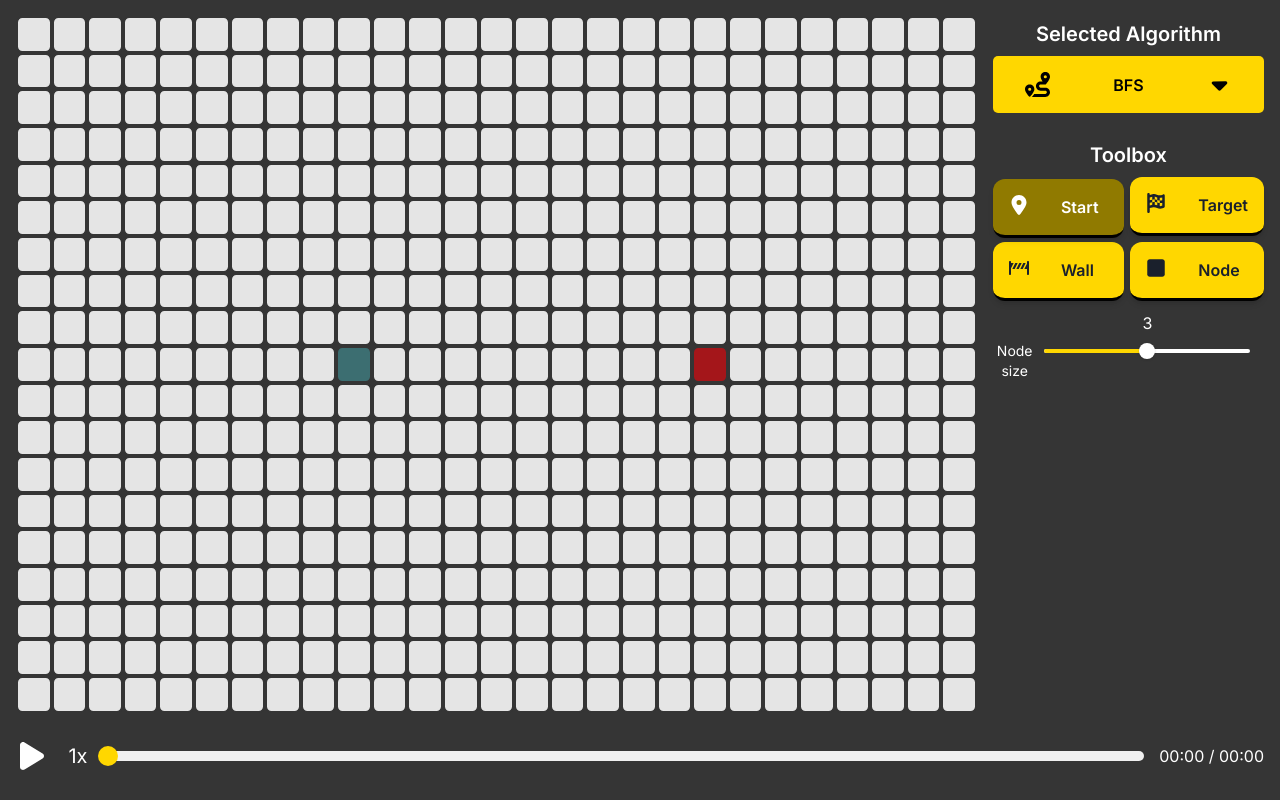
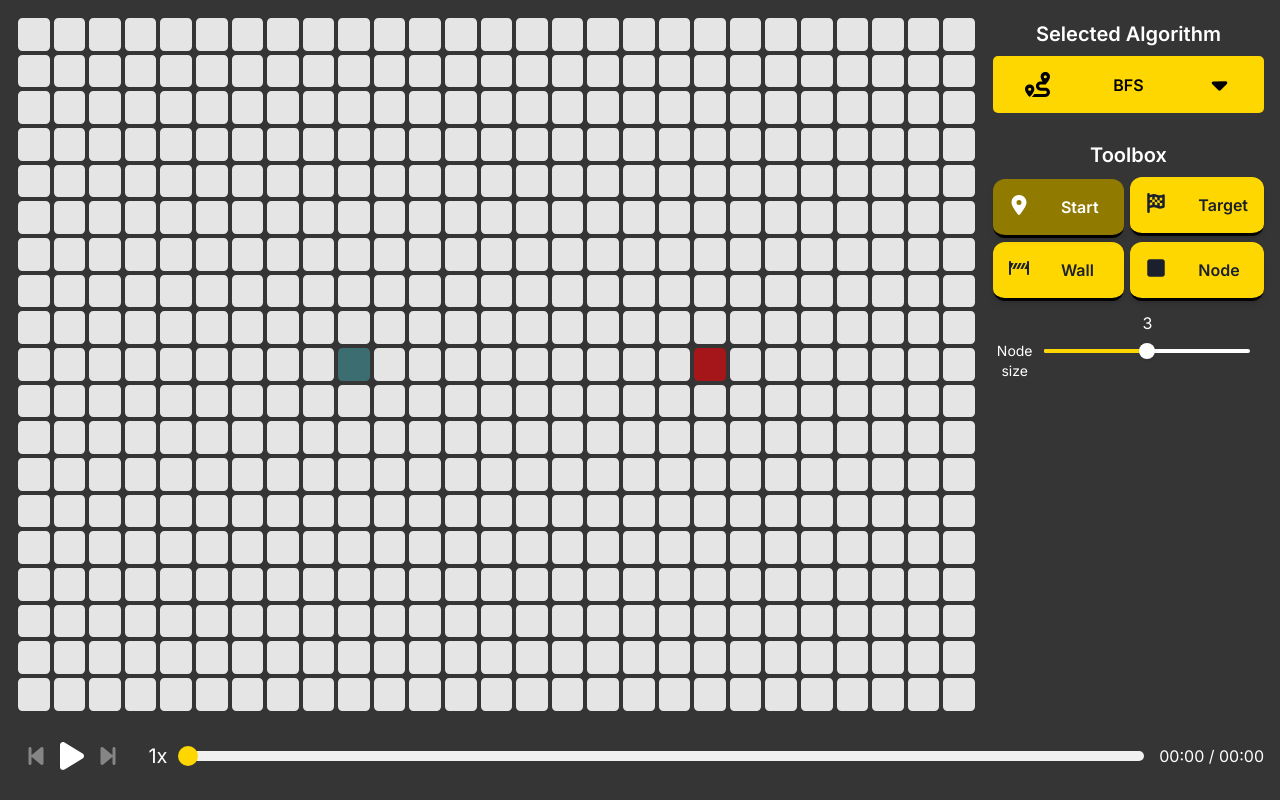
Before and after one commit to martins021/pathfinder, a Next.js app: page / in a window 1280 px wide. Built offline with nearby package versions, Linux system fonts and the light colour scheme; what @chakra-ui/next-js would draw is missing.

Commit message:
add animation forward/backward btns

```diff
--- a/src/app/components/map/map.jsx
+++ b/src/app/components/map/map.jsx
@@ -49,8 +49,8 @@ const Map = ({
     if(!nodesToAnimate) return;
     const fwd = step >= prevStep;
     const sliceOfNodesToAnimate = fwd
-      ? nodesToAnimate.slice(prevStep, step + 1)
-      : nodesToAnimate.slice(step, prevStep + 1)
+      ? nodesToAnimate.slice(prevStep, step)
+      : nodesToAnimate.slice(step, prevStep)
 
     setMapData(prev => {
       const mapDataCopy = [...prev]
@@ -58,8 +58,13 @@ const Map = ({
       sliceOfNodesToAnimate?.map(({ node, animationType }) => {
         const nodeToModify = mapDataCopy[node];
         if(!nodeToModify || nonMutableNodes.includes(nodeToModify.state)) return;
-        nodeToModify.prevState = nodeToModify.state;
-        nodeToModify.state = fwd ? animationType : "empty"
+        // Undoing a path step restores its earlier visited state, if present.
+        const previousAnimation = !fwd && nodesToAnimate.slice(0, step).findLast(item => item.node === node);
+        mapDataCopy[node] = {
+          ...nodeToModify,
+          prevState: nodeToModify.state,
+          state: fwd ? animationType : previousAnimation?.animationType || "empty",
+        };
       })
 
       return mapDataCopy
--- a/src/app/components/sliders/timeline.jsx
+++ b/src/app/components/sliders/timeline.jsx
@@ -1,6 +1,6 @@
 import { useRef, useEffect, useLayoutEffect, useState, useCallback } from "react";
 import styles from "../../styles/timeline.module.css";
-import { FaPlay, FaPause } from "react-icons/fa6";
+import { FaPlay, FaPause, FaBackwardStep, FaForwardStep } from "react-icons/fa6";
 import { speedOptions } from "@/lib/configs";
 import { Spinner } from '@chakra-ui/react'
 
@@ -26,12 +26,12 @@ const TimeLine = ({ duration, onChange, launchAlgorithm, searching, speed, setSp
   }
 
   const callMapAnimation = useCallback(timeElapsed => {
-    const step = Math.floor(timeElapsed);
+    const step = Math.min(Math.floor(timeElapsed), duration);
     if(step !== prevStep.current){
       onChange(step, prevStep.current);
     }
     prevStep.current = step
-  }, [onChange])
+  }, [onChange, duration])
 
   const updateProgressBar = useCallback(timeElapsed => { // timeElapsed in seconds
     if(!duration) return;
@@ -48,6 +48,14 @@ const TimeLine = ({ duration, onChange, launchAlgorithm, searching, speed, setSp
 
     callMapAnimation(timeElapsed)
   }, [callMapAnimation, duration])
+
+  const stepAnimation = (direction) => {
+    if(searching || !duration) return;
+    setIsPlaying(false);
+    const step = Math.max(0, Math.min(duration, Math.floor(elapsed.current) + direction));
+    updateProgressBar(step);
+    autoStopped.current = step === duration;
+  }
 
   const onPlayBtnClick = useCallback(async () => {
     if(searching) return;
@@ -96,6 +104,7 @@ const TimeLine = ({ duration, onChange, launchAlgorithm, searching, speed, setSp
 
   useEffect(() => {
     const spacebarUp = (e) => {
+      if(e.target.closest("button")) return;
       if(e.code === "Space") onPlayBtnClick();
     }
 
@@ -132,6 +141,15 @@ const TimeLine = ({ duration, onChange, launchAlgorithm, searching, speed, setSp
 
   return (
     <div className={`${styles.container} ${searching ? styles.disabled : ""}`}>
+      <button
+        type="button"
+        className={styles.stepButton}
+        aria-label="Step backward"
+        disabled={searching || !duration}
+        onClick={() => stepAnimation(-1)}
+      >
+        <FaBackwardStep size={24} />
+      </button>
       <div
         className={styles.playButton}
         onClick={onPlayBtnClick}
@@ -143,6 +161,15 @@ const TimeLine = ({ duration, onChange, launchAlgorithm, searching, speed, setSp
             : <FaPlay color="white" size={32}/>
         }
       </div>
+      <button
+        type="button"
+        className={styles.stepButton}
+        aria-label="Step forward"
+        disabled={searching || !duration}
+        onClick={() => stepAnimation(1)}
+      >
+        <FaForwardStep size={24} />
+      </button>
       <div
         className={styles.speedControl}
         onClick={changeSpeed}
--- a/src/app/styles/timeline.module.css
+++ b/src/app/styles/timeline.module.css
@@ -1,5 +1,14 @@
 .playButton{
   cursor: pointer;
+}
+.stepButton{
+  padding: 8px;
+  flex-shrink: 0;
+  cursor: pointer;
+}
+.stepButton:disabled{
+  opacity: 0.4;
+  cursor: not-allowed;
 }
 .container{
   color: white;
```
